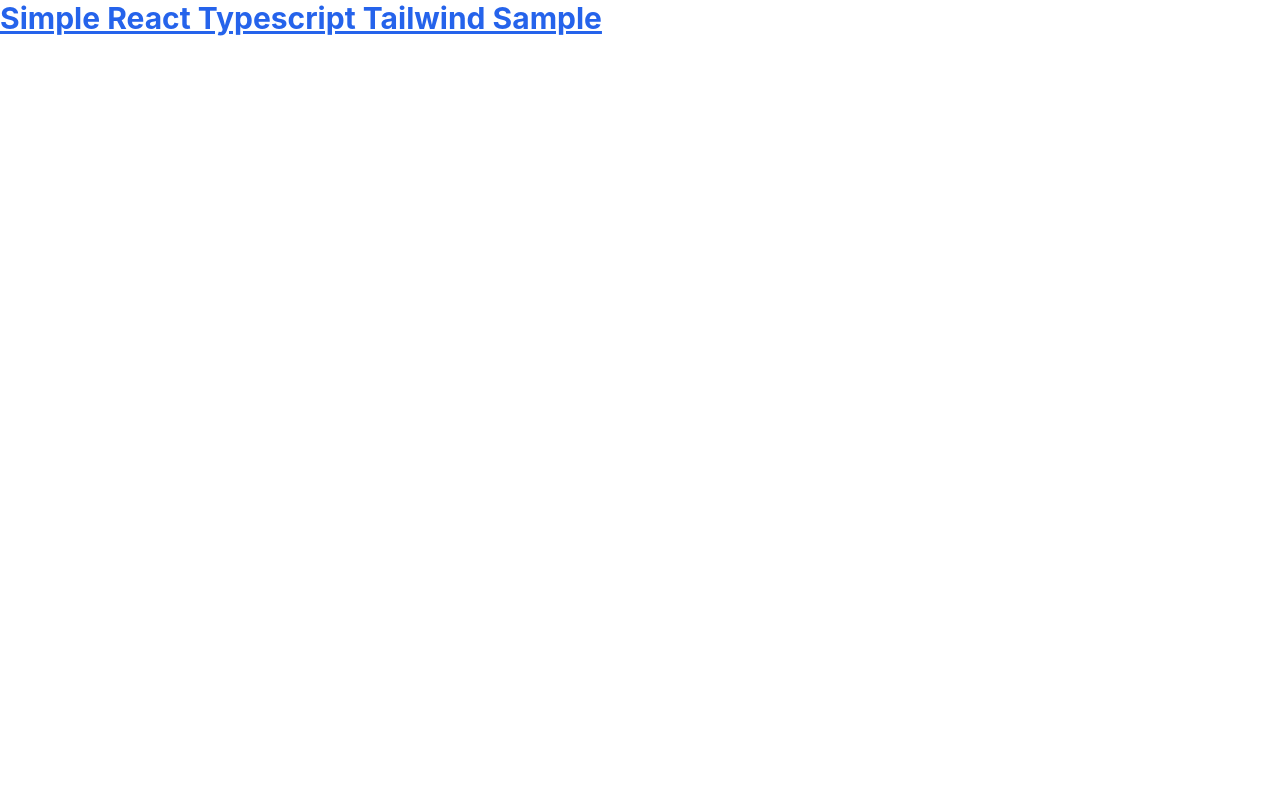
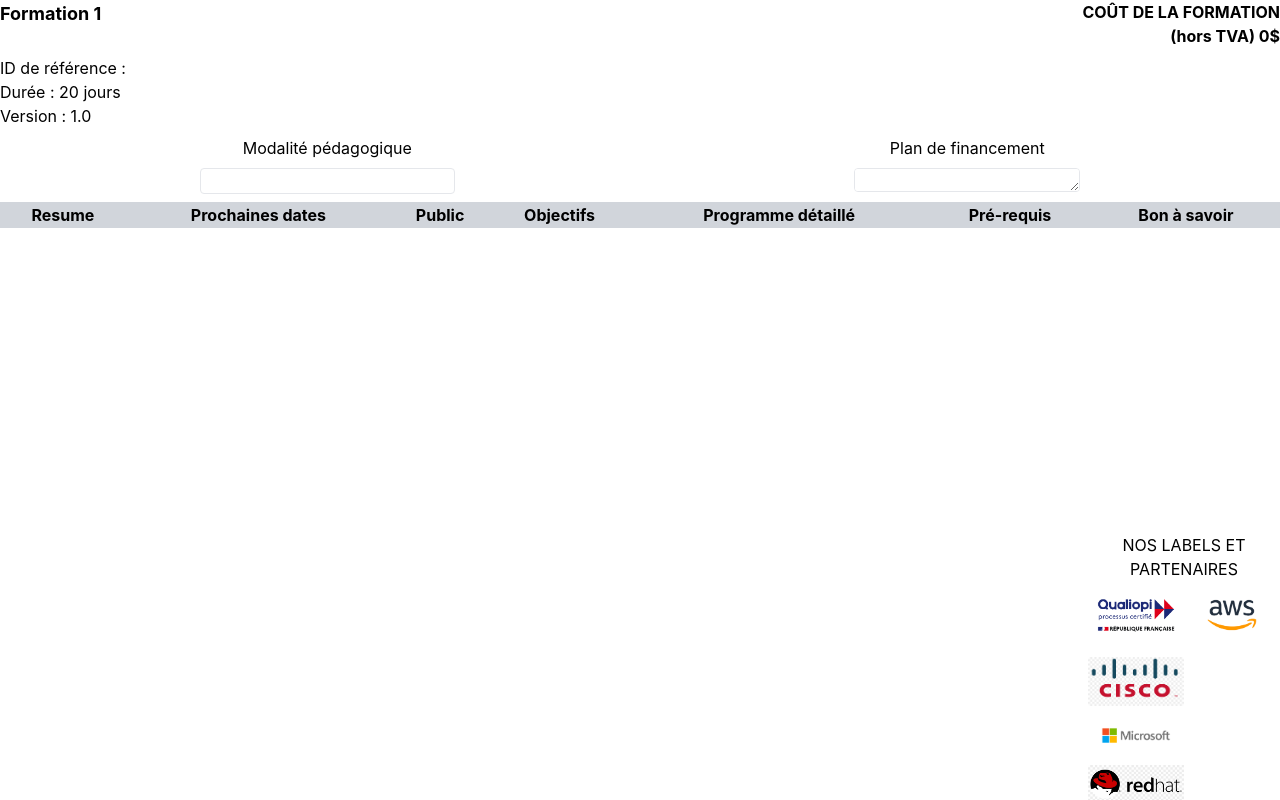
Before and after one commit to Junior-D-Lewis/lds-academie, a React (Create React App) app: page / in a window 1280 px wide. Built offline with nearby package versions, Linux system fonts and the light colour scheme.

Commit message:
create first version of training page

```diff
--- a/src/App.tsx
+++ b/src/App.tsx
@@ -1,11 +1,19 @@
-import React from 'react';
-import './App.css';
+import React from "react";
+import "./App.css";
+import Training from "./components/Training";
 
 function App() {
   return (
-    <h1 className="text-3xl font-bold underline text-blue-600">
-      Simple React Typescript Tailwind Sample
-    </h1>
+    <>
+      <Training
+        title="Formation 1"
+        cost={0}
+        id=""
+        duration="20 jours"
+        version="1.0"
+      />
+
+    </>
   );
 }
 
--- /dev/null
+++ b/src/components/Training.tsx
@@ -0,0 +1,94 @@
+import React from "react";
+
+import qualiopi from "../assets/qualiopi.png";
+import aws from "../assets/aws.png";
+import cisco from "../assets/cisco.png";
+import redhat from "../assets/redhat.png";
+import microsoft from "../assets/microsoft.png";
+
+interface TrainingProps {
+  id: string;
+  duration: string;
+  version: string;
+  title: string;
+  cost: number;
+}
+
+const Training: React.FC<TrainingProps> = ({
+  id,
+  duration,
+  version,
+  title,
+  cost,
+}) => {
+  return (
+    <>
+      <div className="flex flex-col gap-2">
+        <div className="w-full flex">
+          <div className="w-2/3">
+            <span className="font-bold text-lg">{title}</span>
+          </div>
+          <div className="w-1/3">
+            <div className="flex flex-col text-right">
+              <span className="font-bold">
+                COÛT DE LA FORMATION <br />
+                (hors TVA) {cost}$
+              </span>
+            </div>
+          </div>
+        </div>
+        <div className="flex flex-col">
+          <span className="">ID de référence : {id}</span>
+          <span className="">Durée : {duration}</span>
+          <span className="">Version : {version}</span>
+        </div>
+
+        <div className="flex justify-around">
+          <div className="flex flex-col gap-2">
+            <span className="text-center">Modalité pédagogique</span>
+            <input
+              className="rounded border font-semibold focus:outline-blue-500"
+              type="text"
+            />
+          </div>
+          <div className="flex flex-col gap-2">
+            <span className="text-center">Plan de financement</span>
+            <textarea className="h-[1.5rem] rounded border font-semibold focus:outline-blue-500" />
+          </div>
+        </div>
+
+        <div className="">
+          <table className="w-full table-auto">
+            <thead className="bg-gray-300">
+              <tr>
+                <th>Resume</th>
+                <th>Prochaines dates </th>
+                <th>Public</th>
+                <th>Objectifs</th>
+                <th>Programme détaillé</th>
+                <th>Pré-requis</th>
+                <th>Bon à savoir</th>
+              </tr>
+            </thead>
+          </table>
+        </div>
+
+        <footer className="absolute bottom-0 flex w-full">
+          <div className="flex flex-col gap-2 w-[12rem] m-auto mr-0">
+            <span className="text-center">NOS LABELS ET PARTENAIRES</span>
+            <div className="flex">
+              <img className="w-1/2" src={qualiopi} alt="Qualiopi" />
+              <img className="w-1/2" src={aws} alt="AWS" />
+            </div>
+            <div className="flex flex-col"></div>
+            <img className="w-1/2" src={cisco} alt="CISCO" />
+            <img className="w-1/2" src={microsoft} alt="MICROSOFT" />
+            <img className="w-1/2" src={redhat} alt="REDHAT" />
+          </div>
+        </footer>
+      </div>
+    </>
+  );
+};
+
+export default Training;
```
Also changed, not shown: 1 other file (tests, documents, lock files or other folders).
